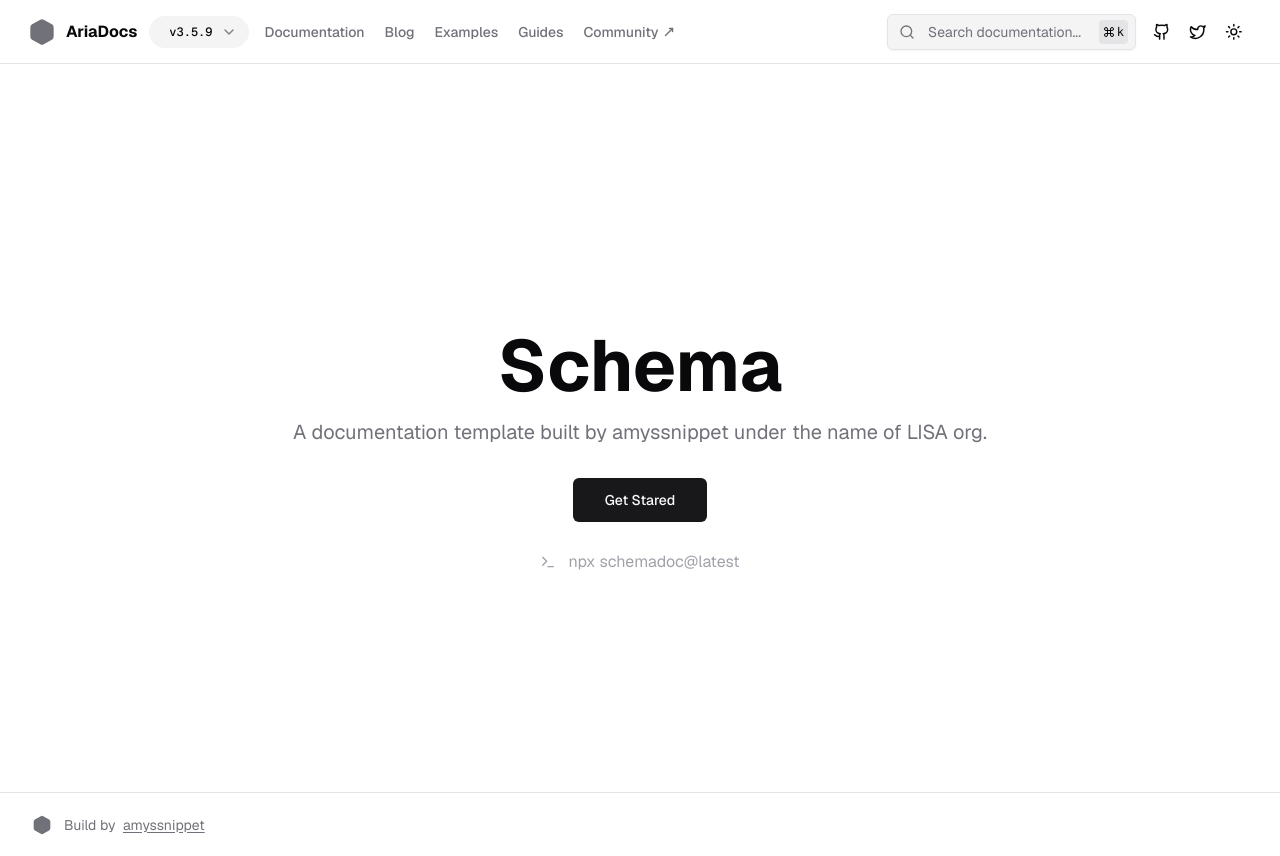
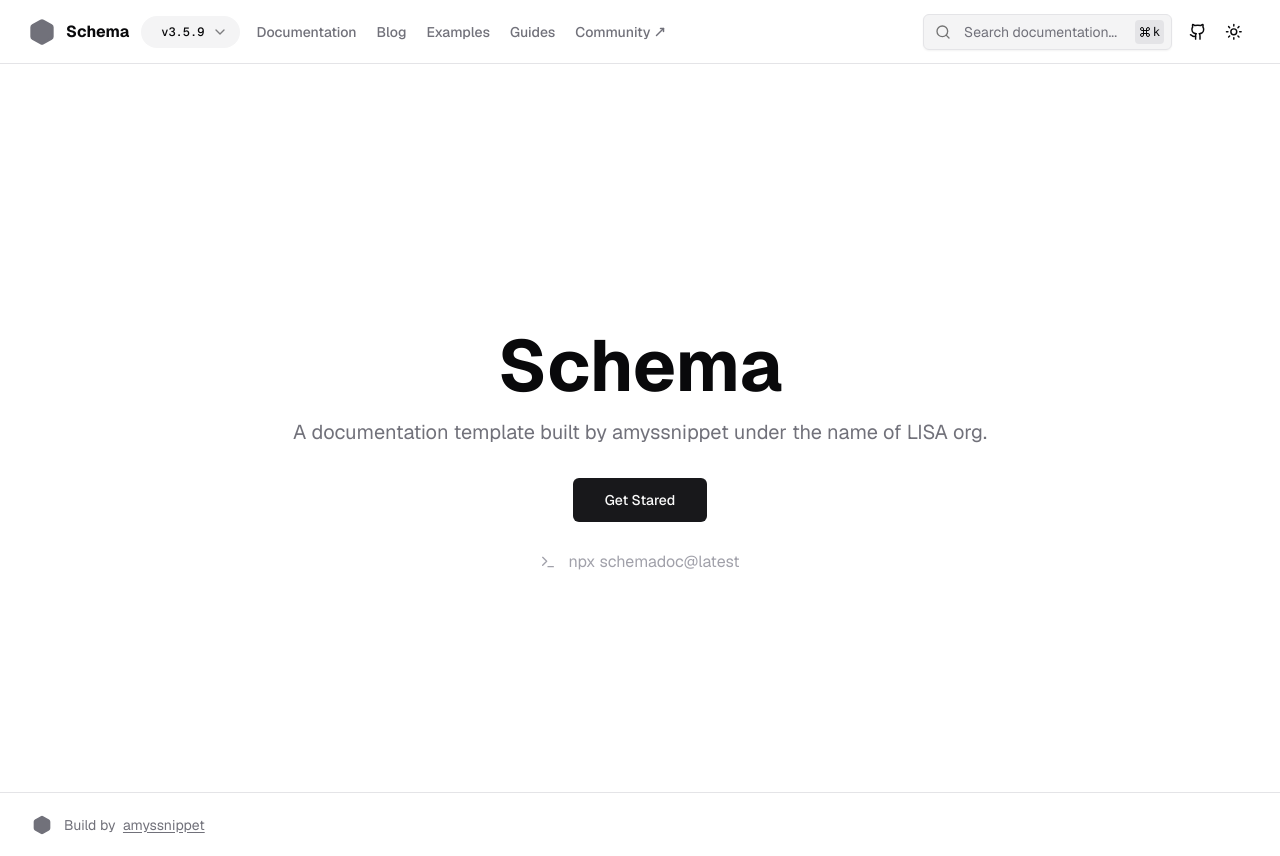
Before and after one commit to bradcn/schema-versioned, a Next.js app: page / in a window 1280 px wide. Built offline with nearby package versions, Linux system fonts and the light colour scheme.

Commit message:
Update navbar.tsx

```diff
--- a/components/navbar.tsx
+++ b/components/navbar.tsx
@@ -14,6 +14,7 @@ import { SheetClose } from "@/components/ui/sheet";
 import NavGetStarted from "./nav-get-started";
 import dynamic from "next/dynamic";
 import { ReactNode } from "react";
+import { DATA } from "@/schema.config";
 
 const VersionManager = dynamic(() => import("./version-select"), {
   ssr: false,
@@ -78,15 +79,6 @@ export function Navbar() {
               >
                 <GithubIcon className="h-[1.1rem] w-[1.1rem]" />
               </Link>
-              <Link
-                href="#"
-                className={buttonVariants({
-                  variant: "ghost",
-                  size: "icon",
-                })}
-              >
-                <TwitterIcon className="h-[1.1rem] w-[1.1rem]" />
-              </Link>
               <ModeToggle />
             </div>
           </div>
@@ -100,7 +92,7 @@ export function Logo() {
   return (
     <Link href="/" className="flex items-center gap-2.5">
       <HexagonIcon className="w-7 h-7 text-muted-foreground fill-current" />
-      <h2 className="text-md font-bold">AriaDocs</h2>
+      <h2 className="text-md font-bold">{DATA.siteName}</h2>
     </Link>
   );
 }
```
